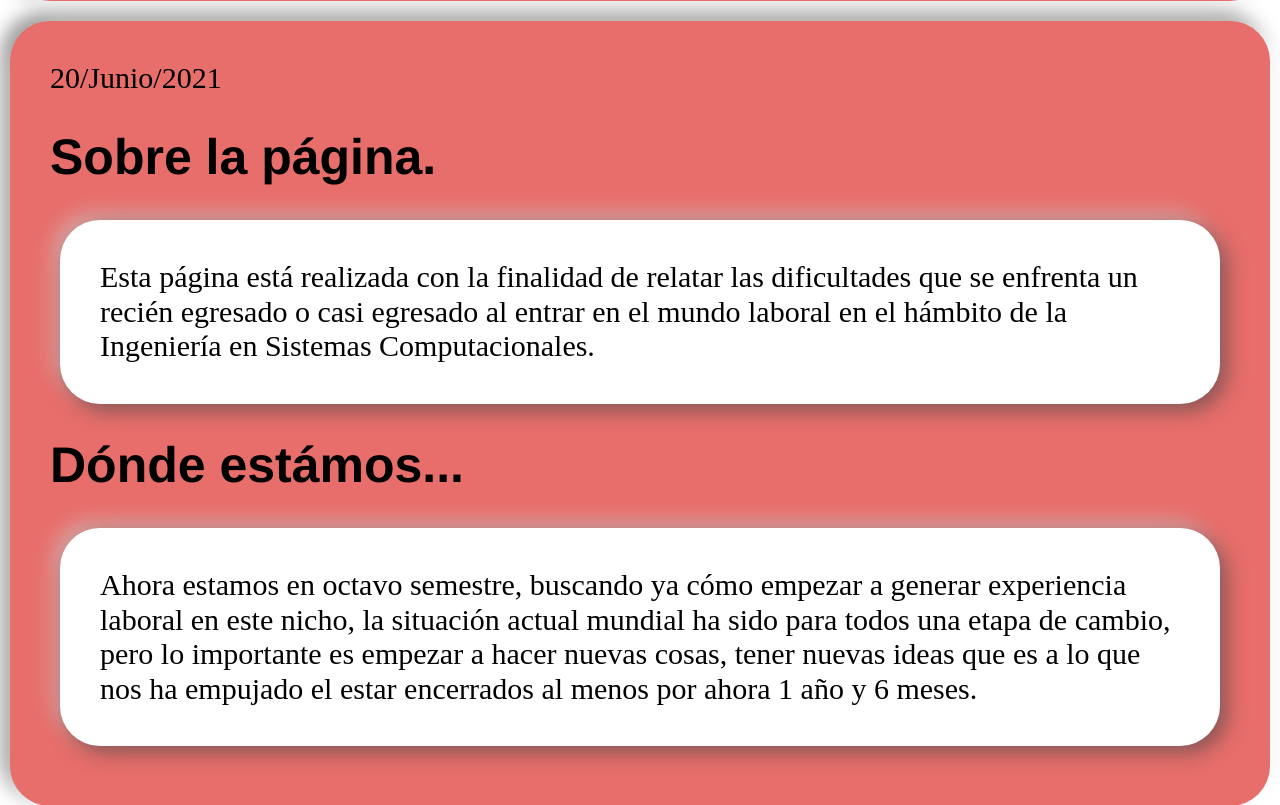
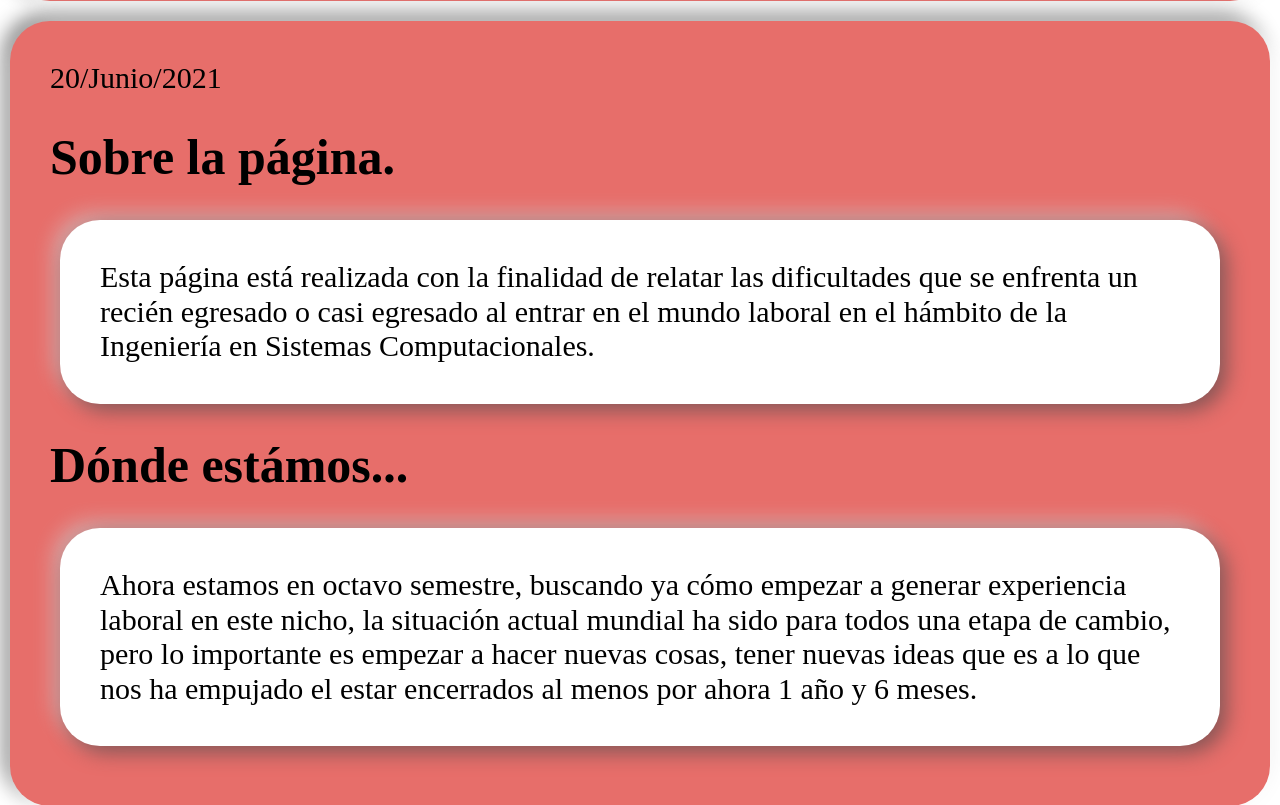
Before and after one commit to scr47One/scr47One.github.io, a PHP site: page / in a window 1280 px wide. Shown: the part 417-1222 px from the top of the page. Run offline with PHP 8.4, Linux system fonts and the light colour scheme; some web fonts are replaced.

Commit message:
Tipo de letra

```diff
--- a/estilo.css
+++ b/estilo.css
@@ -1,13 +1,20 @@
 
 @font-face {
-    font-family: 'Neue Helvetica';
-    src: url('../Fuentes/Helvetica/Neue Helvetica/HelveticaNeueLTCom-Blk.ttf');
+    font-family: 'Neue Helvetica Bk';
+    src: url('../scr47One.github.io/Fuentes/Helvetica/Neue\ Helvetica/HelveticaNeueLTCom-XBlkCn.ttf');
+    font-weight: bolder;
+}
+@font-face {
+    font-family: 'Neue Helvetica Lt';
+    src: url('../scr47One.github.io/Fuentes/Helvetica/Neue\ Helvetica/HelveticaNeueLTCom-Lt.ttf');
+    font-weight: normal;
 }
 
 .body
 {
     font-size: 30px;
-    font-family: 'Neue Helvetica';
+    font-family: 'Neue Helvetica Lt';
+    font-variant: inherit;
     background-color: rgb(255, 255, 255);
     color: black;
 }
@@ -34,7 +41,7 @@ relative>
 {
 
     padding: 40px;
-    font-family:  'Arial Rounded MT Negrita';
+    font-family:  'Neue Helvetica Bk';
     color: black;
     background-color: rgb(231, 110, 106);
     margin: 20px 10px;
@@ -71,7 +78,7 @@ relative>
 
 .body__section__article__hgroup
 {
-    font-family: Helvetica;
+    font-family: 'Neue Helvetica Bk';
     color: black;
     font-size: smaller;
 }
```
